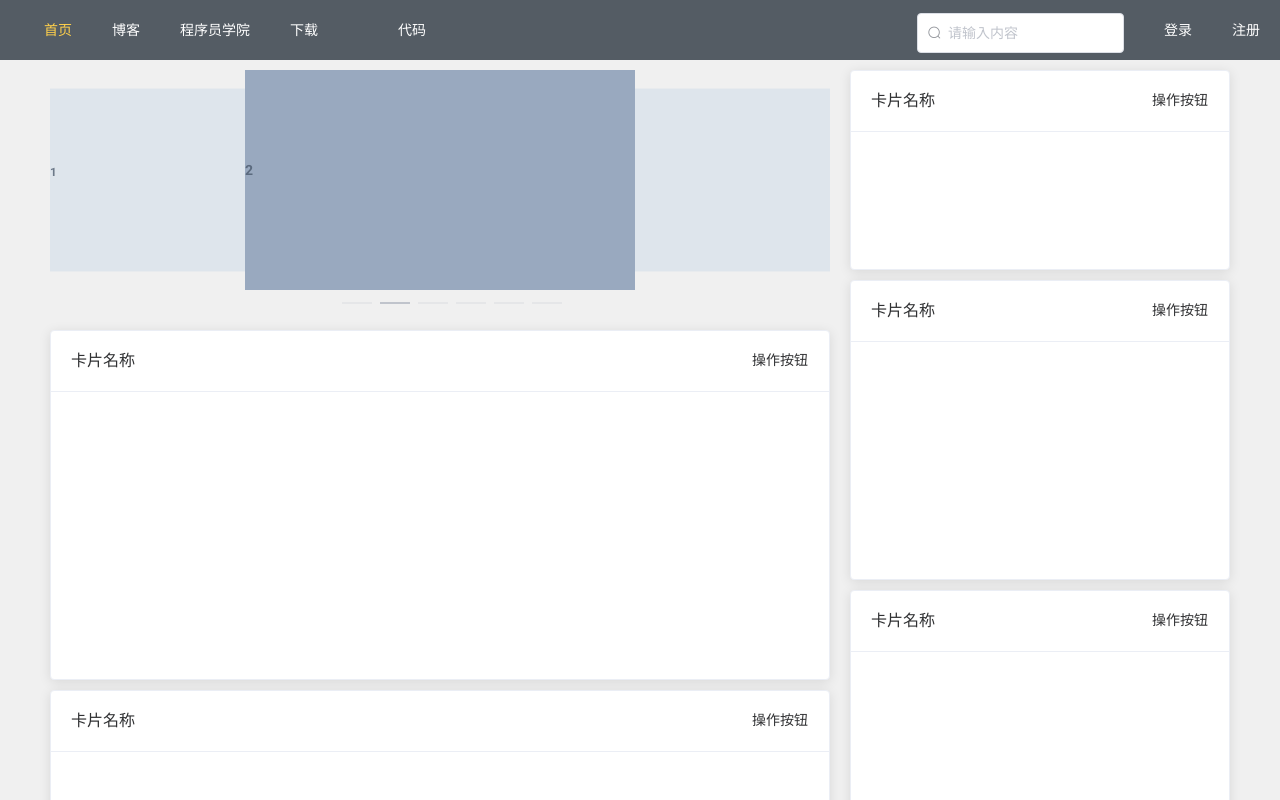
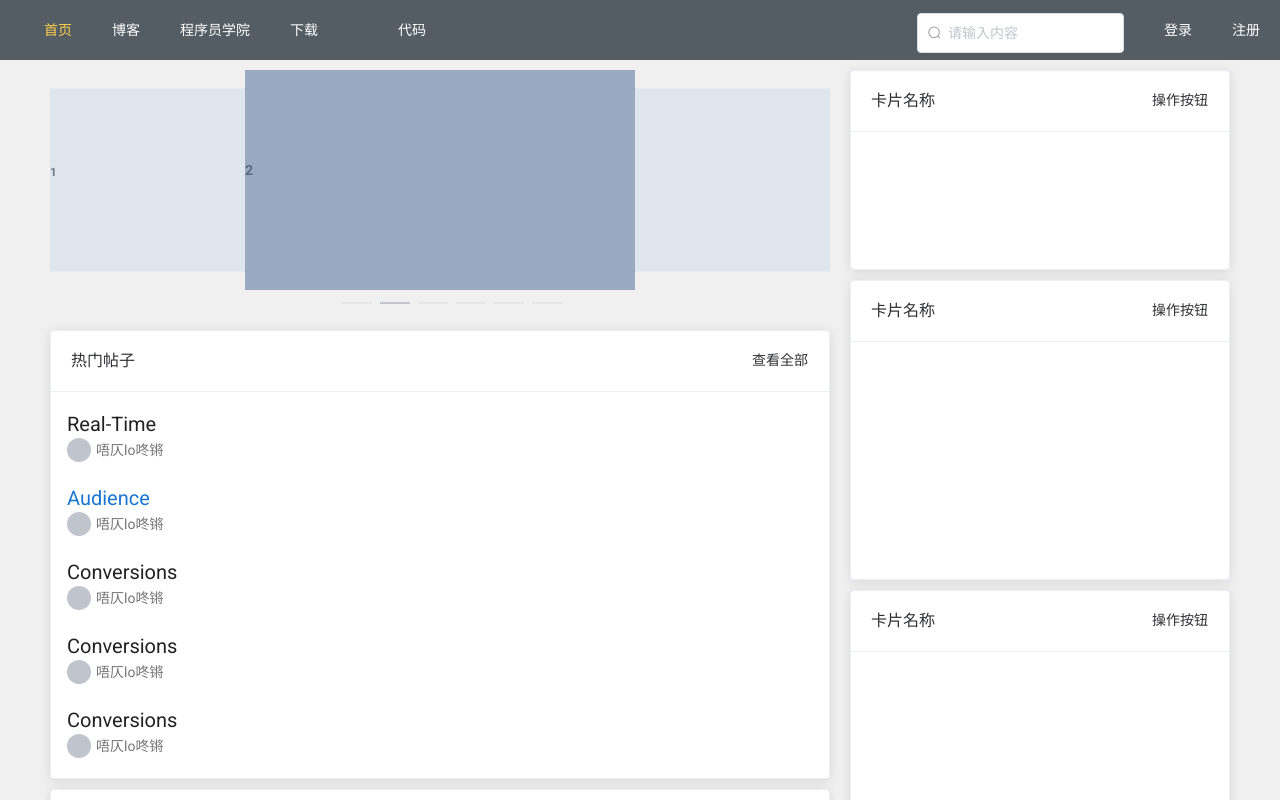
Before and after one commit to shaobaitao/VueForum, a Vue app: page /#/ in a window 1280 px wide. Shown: the top 800 px of the page. Built offline with nearby package versions, Linux system fonts and the light colour scheme; no server answers.

Commit message:
myvue 2.8

```diff
--- /dev/null
+++ b/src/components/ForumWindow.vue
@@ -0,0 +1,55 @@
+<template>
+  <v-list flat>
+    <v-list-item-group
+        v-model="selectedItem"
+        color="primary"
+    >
+      <v-list-item
+          v-for="(item, i) in items"
+          :key="i"
+          two-line
+      >
+        <v-list-item-content>
+          <v-list-item-title v-text="item.text" style="font-size: 20px"></v-list-item-title>
+          <v-list-item-subtitle>
+            <div class="listSecondLine">
+                <div class="listLineItem">
+                  <el-avatar :size="24" slot="reference"></el-avatar>
+                  <a style="margin-left: 5px; color: #757575">唔仄lo咚锵</a>
+                </div>
+
+
+            </div>
+          </v-list-item-subtitle>
+        </v-list-item-content>
+      </v-list-item>
+    </v-list-item-group>
+  </v-list>
+</template>
+
+<script>
+export default {
+name: "ForumWindow",
+  data(){
+    return{
+      selectedItem: 1,
+      items: [
+        { text: 'Real-Time', icon: 'mdi-clock' },
+        { text: 'Audience', icon: 'mdi-account' },
+        { text: 'Conversions', icon: 'mdi-flag' },
+        { text: 'Conversions', icon: 'mdi-flag' },
+        { text: 'Conversions', icon: 'mdi-flag' },
+      ],
+    }
+  }
+}
+</script>
+
+<style scoped>
+.listLineItem{
+  width: 100px;
+  display: flex;
+  justify-items: center;
+  align-items: center;
+}
+</style>
--- a/src/components/MainForum.vue
+++ b/src/components/MainForum.vue
@@ -11,21 +11,23 @@
           </el-carousel>
         </div>
 
-        <div class="forumItem" style="height: 350px">
+        <div class="forumItem" >
           <el-card class="box-card">
             <div slot="header" class="clearfix">
-              <span>卡片名称</span>
-              <el-button style="float: right; padding: 3px 0" type="text">操作按钮</el-button>
+              <span>热门帖子</span>
+              <el-button style="float: right; padding: 3px 0" type="text">查看全部</el-button>
             </div>
+            <ForumWindow></ForumWindow>
           </el-card>
         </div>
 
-        <div class="forumItem" style="height: 450px">
+        <div class="forumItem" >
           <el-card class="box-card">
             <div slot="header" class="clearfix">
-              <span>卡片名称</span>
-              <el-button style="float: right; padding: 3px 0" type="text">操作按钮</el-button>
+              <span>最新帖子</span>
+              <el-button style="float: right; padding: 3px 0" type="text">查看全部</el-button>
             </div>
+            <ForumWindow></ForumWindow>
           </el-card>
         </div>
       </el-col>
@@ -64,8 +66,12 @@
 </template>
 
 <script>
+import ForumWindow from "@/components/ForumWindow";
 export default {
-  name: "MainForum"
+  name: "MainForum",
+  components:{
+    ForumWindow,
+  }
 }
 </script>
 
@@ -121,4 +127,9 @@ export default {
   width: 100%;
   height: 100%;
 }
+
+/deep/ .el-card__body{
+  padding: 0;
+}
+
 </style>
--- a/src/components/Navigation.vue
+++ b/src/components/Navigation.vue
@@ -93,7 +93,7 @@ export default {
       window.open(href, '_blank');
     },
     getUserInfo() {
-      this.$axios.post('forumAPI/test.php', {
+      this.$axios.post('forumAPI/login.php', {
       }).then(() => {
 
           this.$axios.post('forumAPI/getUserInfo.php',)
--- a/src/views/Login.vue
+++ b/src/views/Login.vue
@@ -59,8 +59,9 @@ export default {
     submitForm(formName) {
       this.$refs[formName].validate((valid) => {
         if (valid) {
-          console.log(this.$md5(this.loginForm.password))
-          this.$axios.post('forumAPI/test.php', {
+          // console.log(this.$md5(this.loginForm.password))
+
+          this.$axios.post('forumAPI/login.php', {
             name: this.loginForm.userName,
             pass: this.$md5(this.loginForm.password),
             isSetCookies: this.loginForm.isSetCookies
--- a/src/views/Register.vue
+++ b/src/views/Register.vue
@@ -63,9 +63,9 @@ export default {
     submitForm(formName) {
       this.$refs[formName].validate((valid) => {
         if (valid) {
-          this.$axios.post('forumAPI/register.php', {
+          this.$axios.post('forumAPI/test.php', {
             name: this.registerForm.userName,
-            pass: this.registerForm.password,
+            pass: this.$md5(this.registerForm.password),
             email: this.registerForm.email
           }).then(res => {
             if(res.data['code']===200){
```
